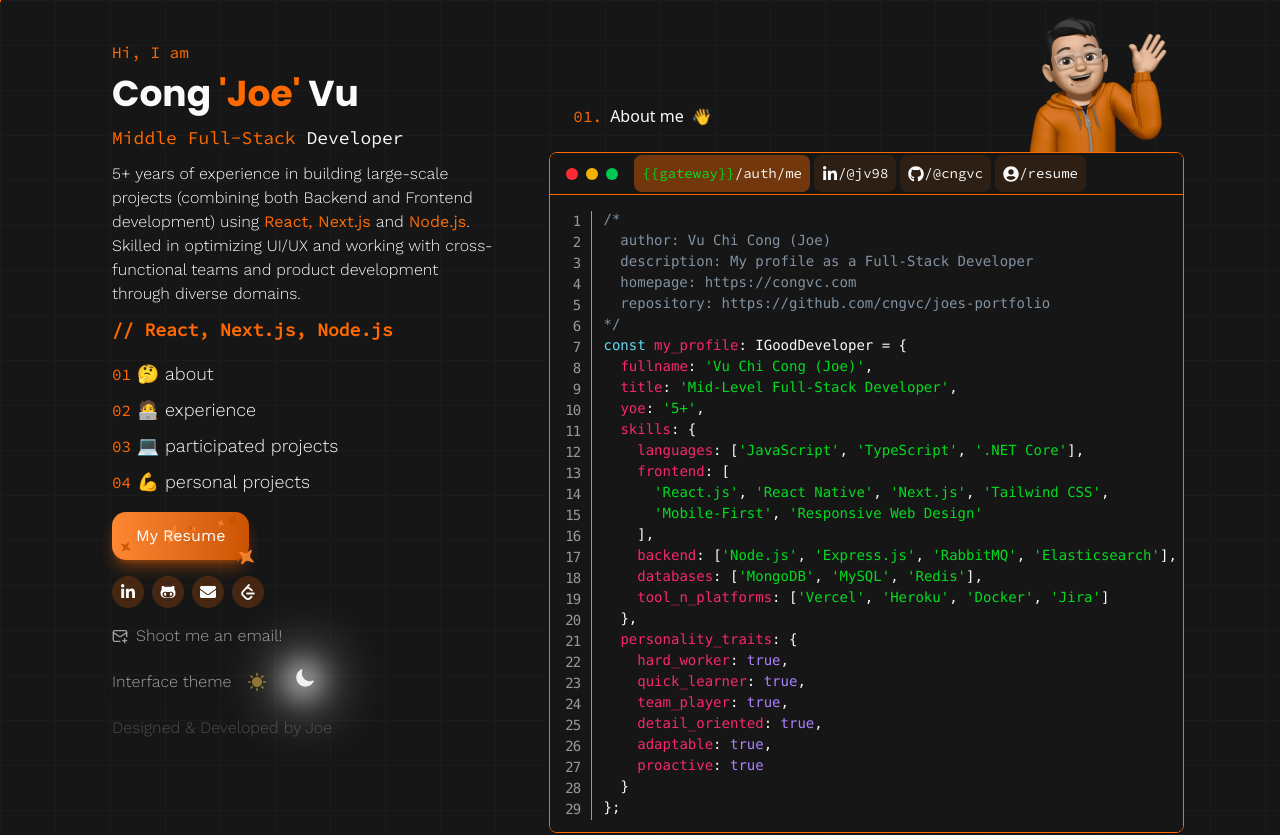
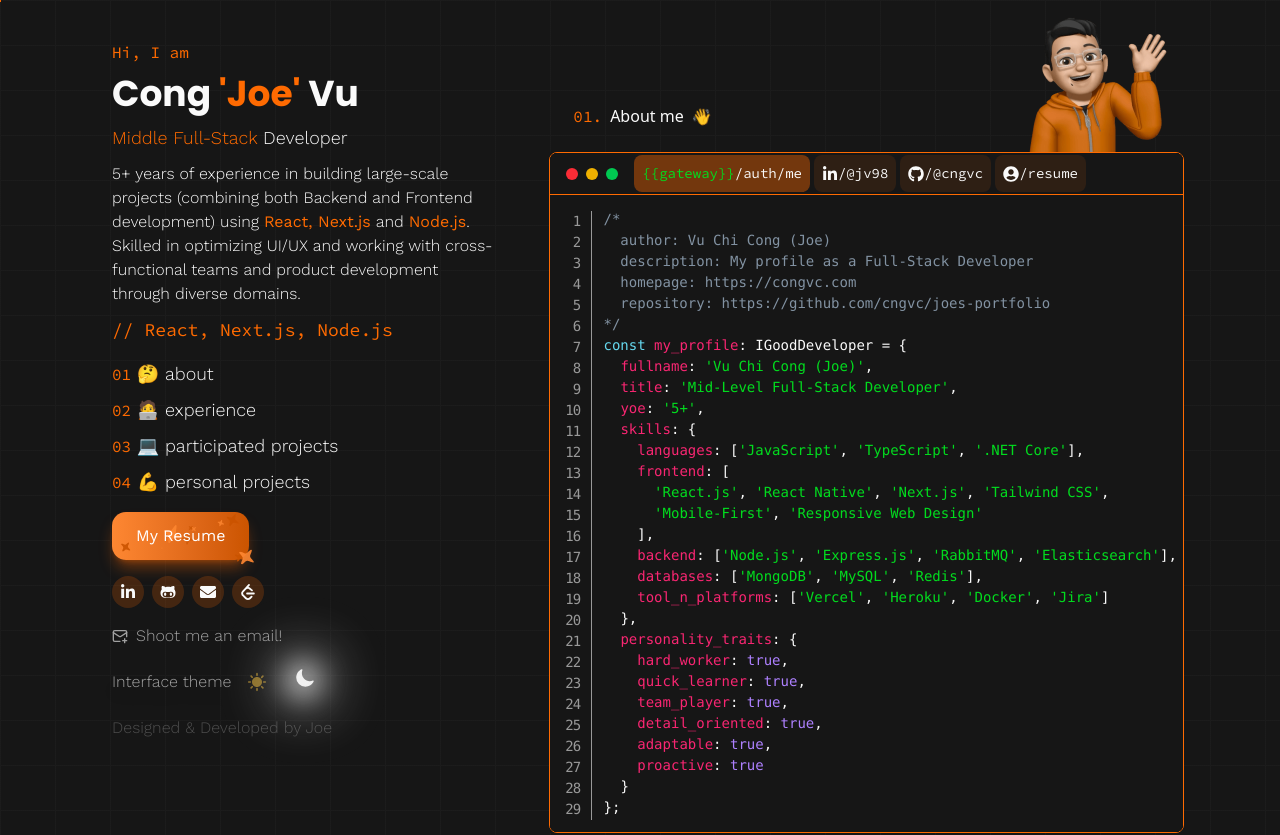
Before and after one commit to cngvc/joes-portfolio, a React (Vite) app: page / in a window 1280 px wide. Shown: the top 835 px of the page. Built offline with nearby package versions, Linux system fonts and the light colour scheme.

Commit message:
refactor: simplify role display and adjust skills formatting

```diff
--- a/src/pages/home.tsx
+++ b/src/pages/home.tsx
@@ -74,12 +74,9 @@
             <div className="marker-variation">
               <h2 dangerouslySetInnerHTML={sanitizedContent}></h2>
             </div>
-            <p
-              className="t4 font-code"
-              dangerouslySetInnerHTML={sanitizedRole}
-            />
+            <p className="t4" dangerouslySetInnerHTML={sanitizedRole} />
             <p className="t5" dangerouslySetInnerHTML={sanitizedBio} />
-            <p className="t4 text-primary font-bold font-code">{`// ${skills}`}</p>
+            <p className="t4 text-primary font-code">{`// ${skills}`}</p>
           </div>
 
           <div className="flex flex-col gap-2 w-max">
```
